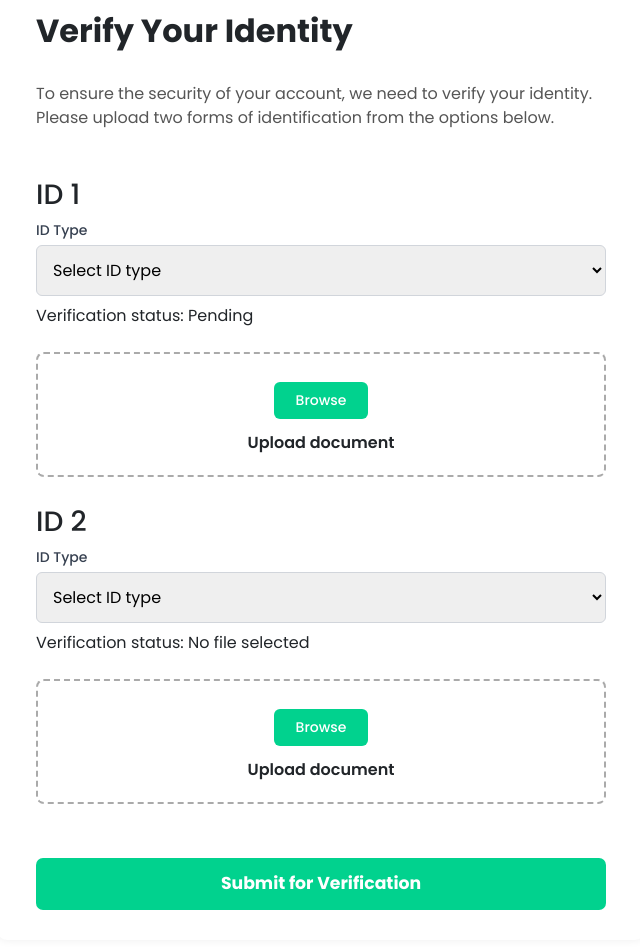
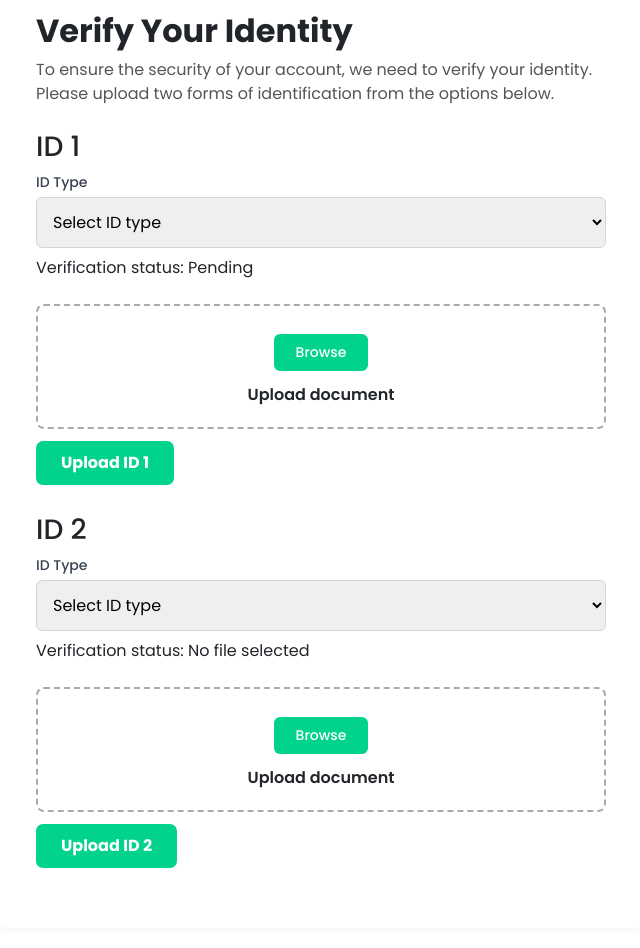
Before and after one commit to Chetanya2001/car-rent-app-frontend, a React (Vite) app: page /my-documents in a window 1280 px wide. Shown: the part 140-1088 px from the top of the page, without its empty margins (319-959 px from the left). Built offline with nearby package versions, Linux system fonts and the light colour scheme.

Commit message:
new document upload

```diff
--- a/src/pages/MyDocuments/MyDocuments.tsx
+++ b/src/pages/MyDocuments/MyDocuments.tsx
@@ -1,4 +1,4 @@
-import React, { useState, type ChangeEvent, type FormEvent } from "react";
+import React, { useState, type ChangeEvent } from "react";
 import Navbar from "../../components/Navbar/Navbar";
 import { uploadUserDocument } from "../../services/userDocuments";
 
@@ -30,6 +30,13 @@ function DocumentSection({
   verificationStatus,
   setVerificationStatus,
 }: DocumentSectionProps) {
+  const [loading, setLoading] = useState(false);
+  const [error, setError] = useState<string | null>(null);
+  const [message, setMessage] = useState<string | null>(null);
+
+  // Retrieve token from auth or storage
+  const userToken = localStorage.getItem("token") || "";
+
   const handleTypeChange = (e: ChangeEvent<HTMLSelectElement>) =>
     setIdType(e.target.value);
 
@@ -37,12 +44,40 @@ function DocumentSection({
     if (e.target.files && e.target.files.length > 0) {
       setFile(e.target.files[0]);
       if (setVerificationStatus) setVerificationStatus("Pending");
+      setMessage(null);
+      setError(null);
     }
   };
 
   const handleRemoveFile = () => {
     setFile(null);
     if (setVerificationStatus) setVerificationStatus("Pending");
+    setMessage(null);
+    setError(null);
+  };
+
+  const uploadDocument = async () => {
+    setLoading(true);
+    setError(null);
+    setMessage(null);
+
+    if (!idType || !file) {
+      setError("Please select ID type and upload a file before submitting.");
+      setLoading(false);
+      return;
+    }
+
+    try {
+      const res = await uploadUserDocument(file, idType, userToken);
+      if (!res.success) throw new Error(res.message);
+
+      if (setVerificationStatus) setVerificationStatus("Pending");
+      setMessage("Document uploaded successfully. Pending verification.");
+    } catch (err: any) {
+      setError(err.message || "Upload failed.");
+    } finally {
+      setLoading(false);
+    }
   };
 
   return (
@@ -141,6 +176,30 @@ function DocumentSection({
             </div>
           </div>
         )}
+        <div style={{ marginTop: 12 }}>
+          <button
+            type="button"
+            onClick={uploadDocument}
+            disabled={loading}
+            style={{
+              background: "#01d28e",
+              color: "#fff",
+              border: "none",
+              fontWeight: "700",
+              fontSize: "1em",
+              borderRadius: "7px",
+              padding: "10px 25px",
+              cursor: loading ? "not-allowed" : "pointer",
+              opacity: loading ? 0.6 : 1,
+            }}
+          >
+            {loading ? "Uploading..." : `Upload ${label}`}
+          </button>
+        </div>
+        {error && <div style={{ color: "#bb0000", marginTop: 8 }}>{error}</div>}
+        {message && (
+          <div style={{ color: "#008800", marginTop: 8 }}>{message}</div>
+        )}
       </div>
     </>
   );
@@ -153,58 +212,13 @@ export default function MyDocumentsPage() {
 
   const [id2Type, setId2Type] = useState<string>("");
   const [id2File, setId2File] = useState<File | null>(null);
-
-  const [loading, setLoading] = useState(false);
-  const [message, setMessage] = useState<string | null>(null);
-  const [error, setError] = useState<string | null>(null);
-
-  // Retrieve token from auth or storage
-  const userToken = localStorage.getItem("token") || "";
-
-  const handleSubmit = async (e: FormEvent<HTMLFormElement>) => {
-    e.preventDefault();
-    setLoading(true);
-    setMessage(null);
-    setError(null);
-
-    if (!id1Type || !id1File) {
-      setError("Please select ID type and upload a file for ID 1.");
-      setLoading(false);
-      return;
-    }
-    if (!id2Type || !id2File) {
-      setError("Please select ID type and upload a file for ID 2.");
-      setLoading(false);
-      return;
-    }
-
-    try {
-      // Upload first document
-      const res1 = await uploadUserDocument(id1File, id1Type, userToken);
-      if (!res1.success) throw new Error(res1.message);
-
-      setId1Status("Pending");
-
-      // Upload second document
-      const res2 = await uploadUserDocument(id2File, id2Type, userToken);
-      if (!res2.success) throw new Error(res2.message);
-
-      setMessage("Documents uploaded successfully. Pending verification.");
-      setError(null);
-    } catch (err: any) {
-      setError(err.message || "Upload failed");
-      setMessage(null);
-    } finally {
-      setLoading(false);
-    }
-  };
+  const [id2Status, setId2Status] = useState<string>("No file selected");
 
   return (
     <>
       <Navbar />
-      <form
+      <div
         className="verify-identity-page"
-        onSubmit={handleSubmit}
         style={{
           maxWidth: "650px",
           margin: "40px auto",
@@ -243,39 +257,11 @@ export default function MyDocumentsPage() {
             setIdType={setId2Type}
             file={id2File}
             setFile={setId2File}
-            verificationStatus={id2File ? "Pending" : "No file selected"}
+            verificationStatus={id2Status}
+            setVerificationStatus={setId2Status}
           />
         </div>
-
-        {error && (
-          <div style={{ color: "#bb0000", marginBottom: "12px" }}>{error}</div>
-        )}
-
-        {message && (
-          <div style={{ color: "#008800", marginBottom: "12px" }}>
-            {message}
-          </div>
-        )}
-
-        <button
-          type="submit"
-          disabled={loading}
-          style={{
-            background: "#01d28e",
-            color: "#fff",
-            border: "none",
-            fontWeight: "700",
-            fontSize: "1.08em",
-            borderRadius: "7px",
-            padding: "13px 35px",
-            float: "right",
-            cursor: loading ? "not-allowed" : "pointer",
-            opacity: loading ? 0.6 : 1,
-          }}
-        >
-          {loading ? "Uploading..." : "Submit for Verification"}
-        </button>
-      </form>
+      </div>
     </>
   );
 }
```
